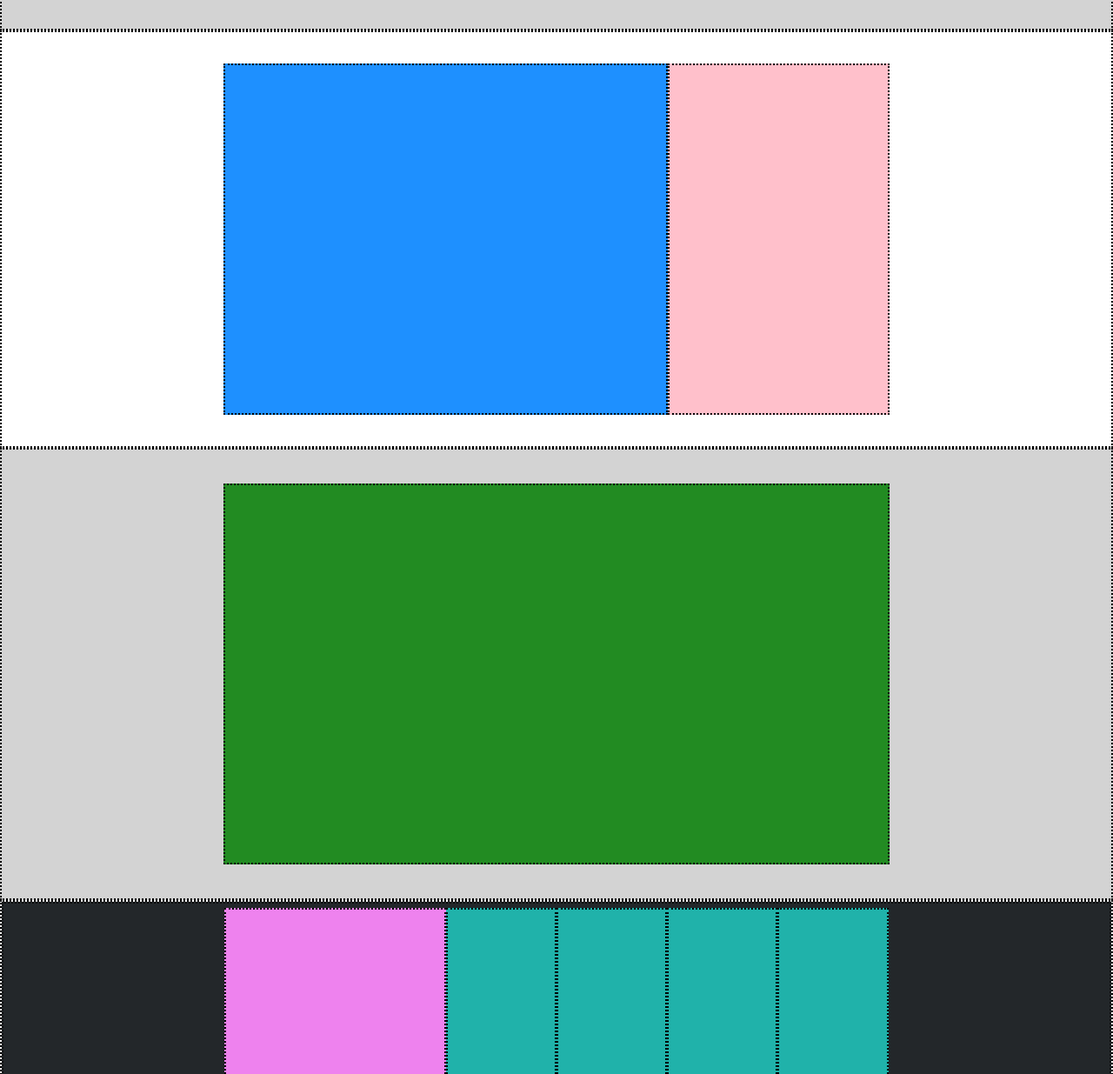
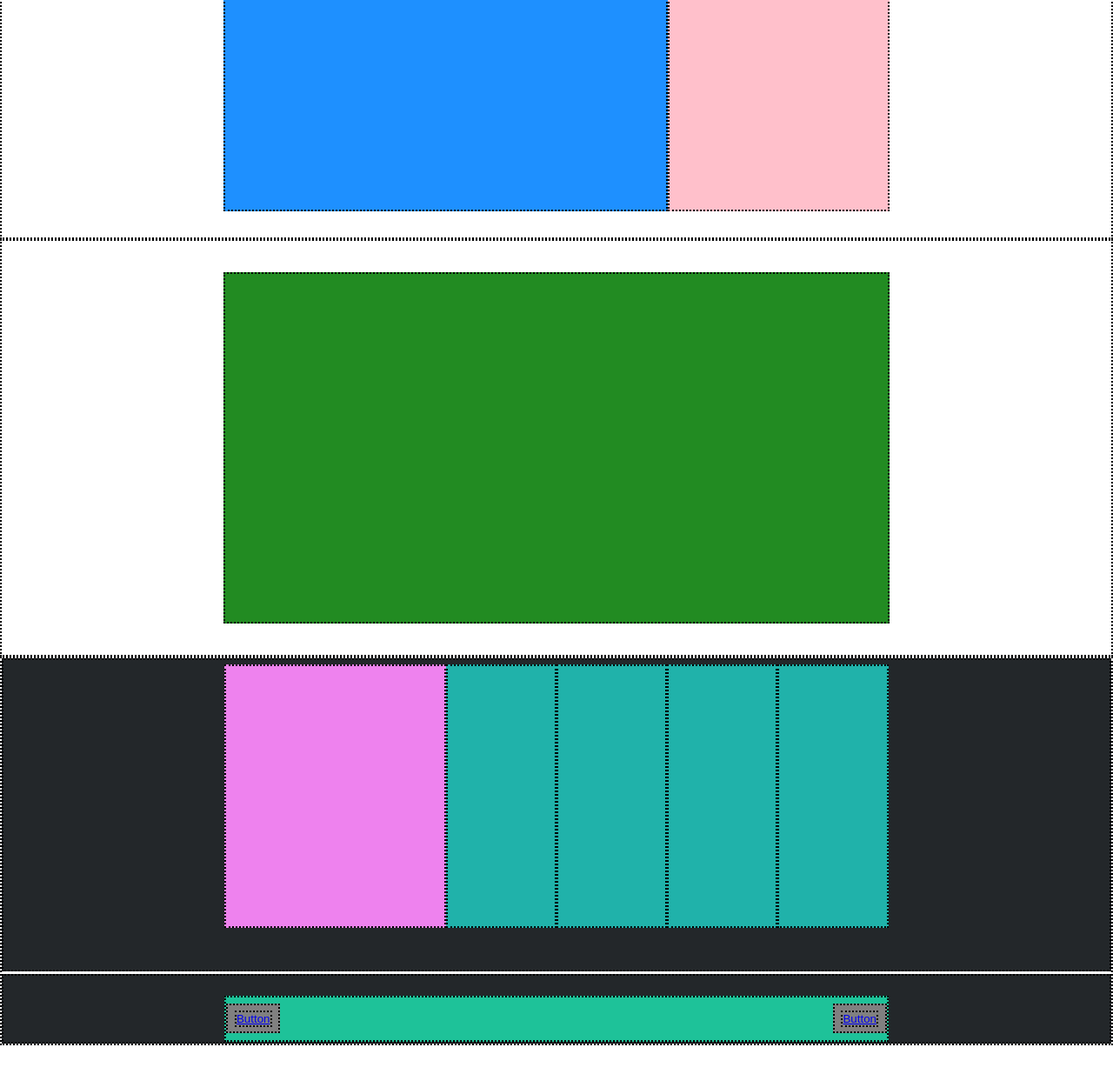
Before and after one commit to ValerioGc/htmlcss-struttura-discord, a plain HTML site: page index.html in a window 1280 px wide. Shown: the part 1300-2535 px from the top of the page at 87% size. After the commit the page ends 2502 px from the top, so only its background shows below. Drawn offline with Linux system fonts and the light colour scheme.

Commit message:
Revert "correzione regole di debug e conclusione"
This reverts commit 9bfd6ee7aa35684958c198e8ccd54b6822103918.

```diff
--- a/css/style.css
+++ b/css/style.css
@@ -3,6 +3,7 @@
     box-sizing: border-box;
     padding: 0;
 }
+
 header {
     height: 10vh;
     display: flex;
@@ -34,29 +35,30 @@ header .logo, header nav, header .login {
     padding: 1% 1%;
 }
 /* Parte inferiore header  */
+
 .containerhead {
+    width: 40%;
     height: 30vh;
     margin: 2% auto;
 }
 /* sezioni pagina */
-.sectiont1, .sectiont2, .sectiont3 {
+.sectiont1, .sectiont2 {
+    display: flex;
+    height: 50vh;
+    justify-content: center;
+    align-items: center;
+}
+.sectiont3 {
+    height: 50vh;
     display: flex;
     justify-content: center;
     align-items: center;
 }
-.sectiont1, .sectiont2, footer {
-    height: 60vh;
-}
-.sectiont2, .sectiont3 {
-    background-color: #d3d3d3;
-}
-.sectiont3 {
-    height: 65vh;
-}
+
 .container, .container2, .greencont, .col, .colb {
     height: 85%;
 }
-.containerhead, .container {
+.container {
     width: 40%;
 }
 .container2{
@@ -113,8 +115,14 @@ button {
 .debug .headerlow {
     background-color: #00008b;
 }
-.debug .containerhead, .debug .colb {
+.debug .containerhead, .colb{
     background-color: #ee82ee;
+}
+.debug .sectiont2, .section1 {
+    background-color: #d3d3d3;
+}
+.debug .sectiont3 {
+    height: 60vh;
 }
 .debug .container {
     background-color: #1e90ff;
@@ -125,12 +133,12 @@ button {
 .debug .greencont {
     background-color: #228b22;
 }
-.debug .col {
-    background-color: #20b2aa;
+.debug .col{
+    background-color: #20b2aa ;
 }
-.debug .footlcont {
-    background-color: #1ec299;
+.debug .footlcont{
+    background-color: #1ec299 ;
 }
 .debug button {
-    background-color: grey;
+    background-color: grey ;
 }
```
